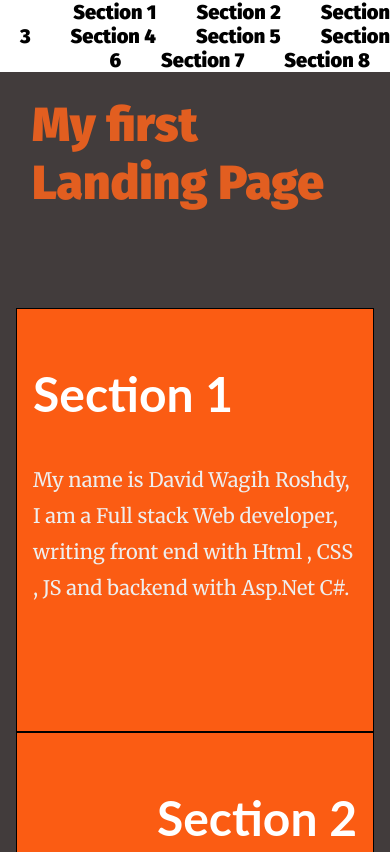
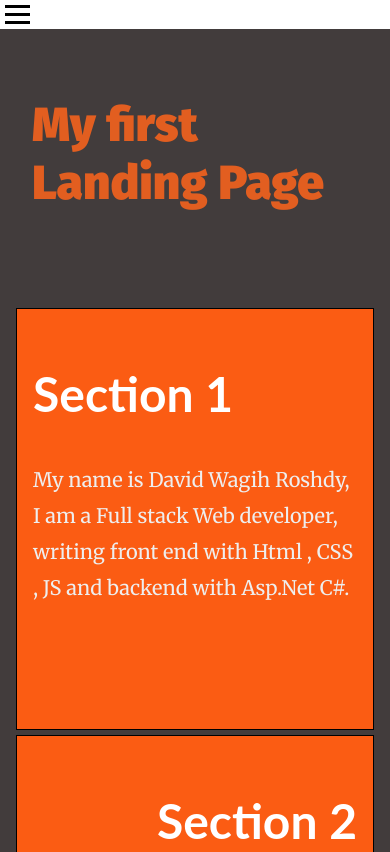
Before and after one commit to david-wagih/LandingPage, a plain HTML site: page index.html in a window 390 px wide. Shown: the top 852 px of the page. Drawn offline with Linux system fonts and the light colour scheme; files that its build step writes are made by us from their sources; files whose address does not match are found by name.

Commit message:
Update style.css

```diff
--- a/style.css
+++ b/style.css
@@ -1,5 +1,6 @@
 nav {
     font-family: lato;
+    display: flex;
 }
 
 body {
@@ -52,6 +53,7 @@ section {
     border: 1px solid black;
     position: relative;
     min-height: 80vh;
+    margin-bottom: 5px;
 }
 
 
@@ -236,12 +238,11 @@ section.your-active-class .landing__container::after {
 }
 
 .navLinks {
+    display: flex;
     font-family: 'Fira Sans', sans-serif;
     font-weight: bold;
     color: black;
-    font-size: 25px;
-    margin-left: 20px;
-    margin-right: 20px;
+    font-size: 15px;
     cursor: pointer;
 }
 
@@ -249,6 +250,12 @@ section.your-active-class .landing__container::after {
     color: white;
     background: rgb(226, 94, 32);
     border-radius: 7px;
+}
+
+.navbar-nav {
+    display: flex;
+    justify-content: space-between;
+    width: 100%;
 }
 
 .activebtn {
@@ -265,24 +272,88 @@ section.your-active-class .landing__container::after {
     margin-left: 10px;
 }
 
-.scrollup {
-    width: 40px;
-    height: 40px;
-    opacity: 0.8;
+#myBtn {
+    display: none;
+    /* Hidden by default */
     position: fixed;
-    bottom: 50px;
-    right: 100px;
-    display: none;
+    /* Fixed/sticky position */
+    bottom: 20px;
+    /* Place the button at the bottom of the page */
+    right: 30px;
+    /* Place the button 30px from the right */
+    z-index: 99;
+    /* Make sure it does not overlap */
+    border: none;
+    /* Remove borders */
+    outline: none;
+    /* Remove outline */
+    background-color: red;
+    /* Set a background color */
+    color: white;
+    /* Text color */
+    cursor: pointer;
+    /* Add a mouse pointer on hover */
+    padding: 15px;
+    /* Some padding */
+    border-radius: 10px;
+    /* Rounded corners */
+    font-size: 18px;
+    /* Increase font size */
 }
 
-@media only screen and (max-width: 600px) {
+#myBtn:hover {
+    background-color: #555;
+    /* Add a dark-grey background on hover */
+}
+
+.burger div {
+    width: 25px;
+    height: 3px;
+    margin: 5px;
+    background-color: black;
+    display: none;
+    cursor: pointer;
+}
+
+@media only screen and (max-width: 768px) {
+    body {
+        overflow-x: visible;
+    }
+    * {
+        box-sizing: border-box;
+    }
     .landing__container p {
         font-size: 20px;
     }
     section {
         min-height: 50vh;
     }
-    .navLinks {
-        font-size: 20px;
+    .navbar-nav {
+        position: absolute;
+        right: 0px;
+        height: 80vh;
+        top: 3.5vh;
+        background-color: rgb(253, 107, 39);
+        border-radius: 15px;
+        color: white;
+        display: flex;
+        flex-direction: column;
+        align-items: center;
+        width: 30%;
+        transform: translateX(100%);
+        transition: transform 0.5s ease-in;
+    }
+    .navbar-nav li {
+        opacity: 0;
+    }
+    .navbar-nav a {
+        color: white;
+    }
+    .burger div {
+        display: block;
     }
 }
+
+.nav-active {
+    transform: translateX(0%);
+}
```
